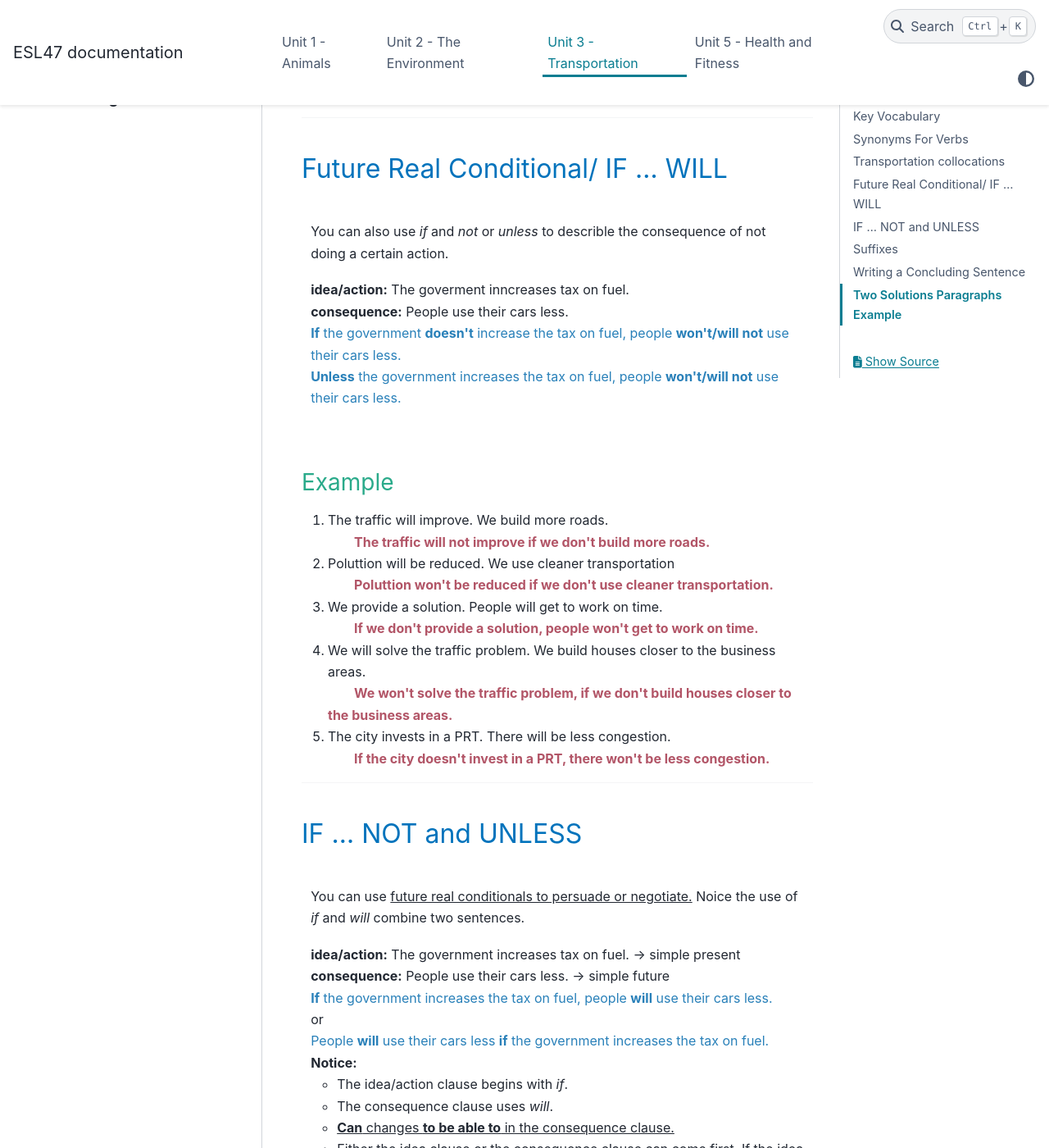
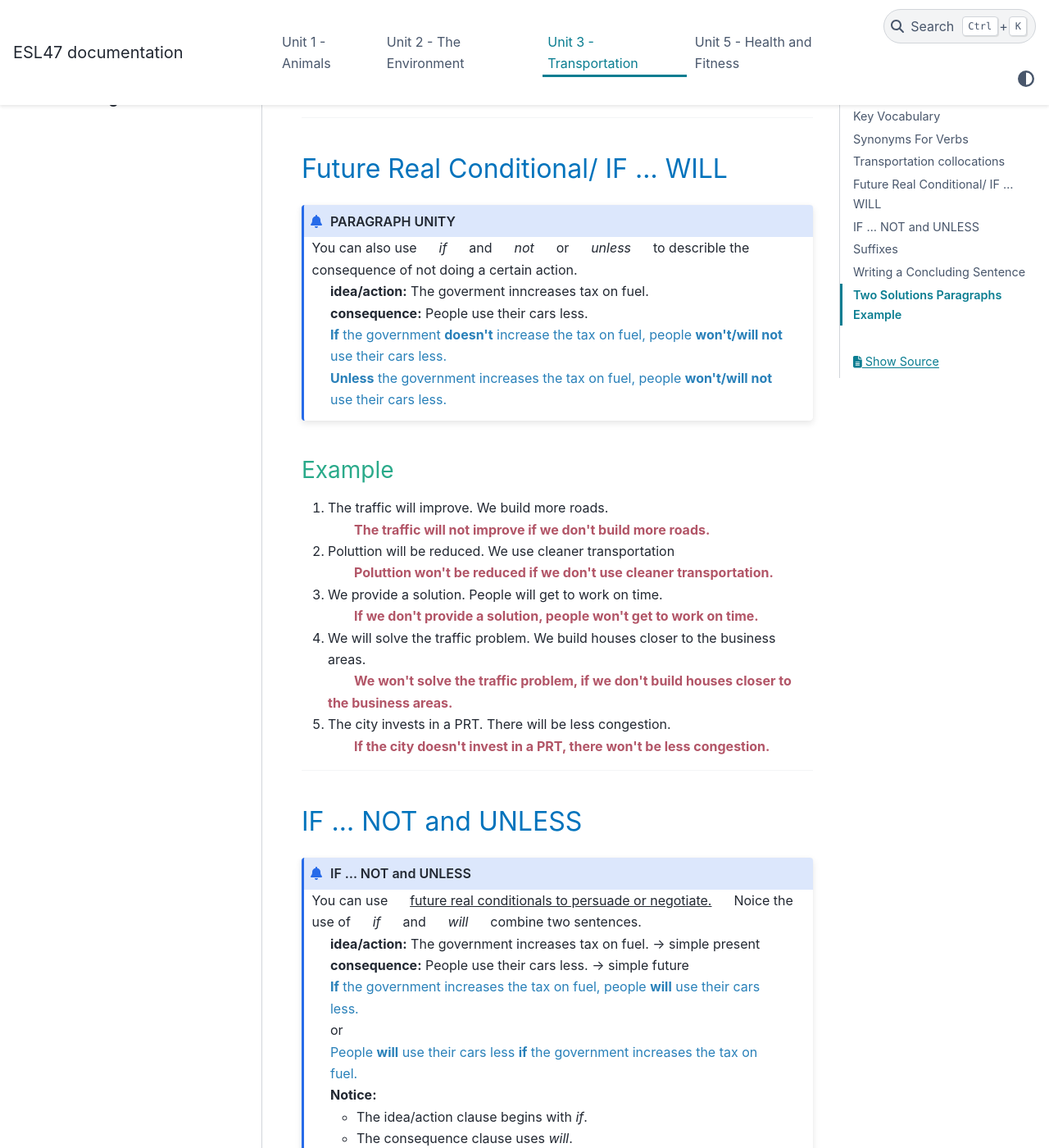
Before and after one commit to vpa24/ESL-47---Intermediate-Low-Integrated-Reading-Writing, a Sphinx documentation site: the page built from docs/source/unit3.md, in a window 1280 px wide and 1400 px high, scrolled down 4021 px. Shown: the whole window at 82% size. Built offline with Sphinx 7.4.7 and the PyData theme 0.15.4, drawn with Linux system fonts in a browser that asks for light colours.

Commit message:
added admonition in Unit3

`````diff
--- a/docs/source/unit3.md
+++ b/docs/source/unit3.md
@@ -121,15 +121,18 @@
 
 ## Future Real Conditional/ IF ... WILL
 
-<div class="info" >
-<p style='margin-top:1em;'>
+````{admonition} PARAGRAPH UNITY
+:class:important
+
+```{raw} html
 You can also use <i>if</i> and <i>not</i> or <i>unless</i> to describle the consequence of not doing a certain action.
-	<div><b>idea/action:</b> The goverment inncreases tax on fuel.</div>
-	<div><b>consequence:</b> People use their cars less.</div>
-	<div class="color-blue"><b>If</b> the government <b>doesn't</b> increase the tax on fuel, people <b>won't/will not</b> use their cars less.</div>
-	<div class="color-blue"><b>Unless</b> the government increases the tax on fuel, people <b>won't/will not</b> use their cars less.</div>
-</p>
-</div>
+<div><b>idea/action:</b> The goverment inncreases tax on fuel.</div>
+<div><b>consequence:</b> People use their cars less.</div>
+<div class="color-blue"><b>If</b> the government <b>doesn't</b> increase the tax on fuel, people <b>won't/will not</b> use their cars less.</div>
+<div class="color-blue"><b>Unless</b> the government increases the tax on fuel, people <b>won't/will not</b> use their cars less.</div>
+```
+
+````
 
 ### Example
 
@@ -150,23 +153,26 @@ You can also use <i>if</i> and <i>not</i> or <i>unless</i> to describle the cons
 
 ## IF ... NOT and UNLESS
 
-<div class="info" >
-<p style='margin-top:1em;'>
+````{admonition} IF ... NOT and UNLESS
+:class:important
+
+```{raw} html
 You can use <ins>future real conditionals to persuade or negotiate.</ins> Noice the use of <i>if</i> and <i>will</i> combine two sentences.
-	<div><b>idea/action:</b> The government increases tax on fuel. -> simple present</div>
-	<div><b>consequence:</b> People use their cars less. -> simple future</div>
-	<div class="color-blue"><b>If</b> the government increases the tax on fuel, people <b>will</b> use their cars less.</div>
-	<div>or</div>
-	<div class="color-blue">People <b>will</b> use their cars less <b>if</b> the government increases the tax on fuel.</div>
-	<div><b>Notice:</b></div>
-	<ul>
-		<li>The idea/action clause begins with <i>if</i>.</li>
-		<li>The consequence clause uses <i>will</i>.</li>
-		<li><ins><b>Can</b> changes <b>to be able to</b> in the consequence clause.</li>
-		<li>Either the idea clause or the consequence clause can come first. If the idea clause comes first, put a <i>comma</i> after it.</li>
-	</ul>
-</p>
-</div>
+<div><b>idea/action:</b> The government increases tax on fuel. -> simple present</div>
+<div><b>consequence:</b> People use their cars less. -> simple future</div>
+<div class="color-blue"><b>If</b> the government increases the tax on fuel, people <b>will</b> use their cars less.</div>
+<div>or</div>
+<div class="color-blue">People <b>will</b> use their cars less <b>if</b> the government increases the tax on fuel.</div>
+<div><b>Notice:</b></div>
+<ul>
+	<li>The idea/action clause begins with <i>if</i>.</li>
+	<li>The consequence clause uses <i>will</i>.</li>
+	<li><ins><b>Can</b> changes <b>to be able to</b> in the consequence clause.</li>
+	<li>Either the idea clause or the consequence clause can come first. If the idea clause comes first, put a <i>comma</i> after it.</li>
+</ul>
+```
+
+````
 
 ### Example
 
@@ -187,10 +193,10 @@ You can use <ins>future real conditionals to persuade or negotiate.</ins> Noice
 
 ## Suffixes
 
-<div class="info" >
-<p style='margin-top:1em;'>
-<b>Suffixes</b> are letters added to the end of a base word to change its conjugation, word type, or other grammar properties like plurality.
-</div>
+```{admonition} SUFFIXES
+:class:important
+**Suffixes** are letters added to the end of a base word to change its conjugation, word type, or other grammar properties like plurality.
+```
 
 <table>
 	<tr>
`````
